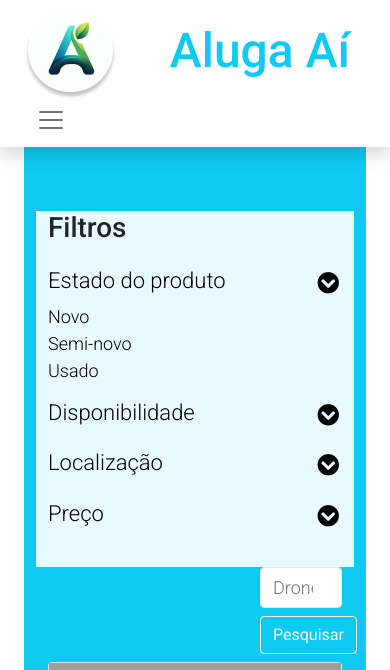
After one commit to VascoCosta03/AlugaAi, a Django app: page /drones/ in a window 390 px wide. The commit adds this page. Shown: the top 670 px of the page. Run offline with Django 4.2, Linux system fonts and the light colour scheme; some libraries are stand-ins or nearby versions; grey boxes are pictures that could not be loaded.

Commit message:
drones a partir do botao do index

```diff
--- /dev/null
+++ b/app/index/templates/drones.html
@@ -0,0 +1,248 @@
+{% extends "base.html" %}
+
+    {% block titulo %}
+    Página Drones
+    {% endblock titulo %}
+
+    {% block conteudo %}
+
+<!DOCTYPE html>
+<html lang="en">
+
+<head>
+    <title>Aluga Ai</title>
+    <meta charset="utf-8" />
+    <meta name="viewport" content="width=device-width, initial-scale=1" />
+
+    <link rel="apple-touch-icon" href="assets/img/apple-icon.png" />
+    <link rel="shortcut icon" type="image/x-icon" href="assets/img/favicon.ico" />
+
+    <link rel="stylesheet" href="assets/css/bootstrap.min.css" />
+    <link rel="stylesheet" href="assets/css/templatemo.css" />
+    <link rel="stylesheet" href="assets/css/custom.css" />
+
+    <!-- Load fonts style after rendering the layout styles -->
+    <link rel="stylesheet"
+      href="https://fonts.googleapis.com/css2?family=Roboto:wght@100;200;300;400;500;700;900&display=swap" />
+    <link rel="stylesheet" href="assets/css/fontawesome.min.css" />
+    <!--
+
+  TemplateMo 559 Zay Shop
+
+  https://templatemo.com/tm-559-zay-shop
+
+  -->
+
+  <!-- Modal -->
+  <div class="modal fade bg-white" id="templatemo_search" tabindex="-1" role="dialog"
+    aria-labelledby="exampleModalLabel" aria-hidden="true">
+    <div class="modal-dialog modal-lg" role="document">
+      <div class="w-100 pt-1 mb-5 text-right">
+        <button type="button" class="btn-close" data-bs-dismiss="modal" aria-label="Close"></button>
+      </div>
+      <form action="" method="get" class="modal-content modal-body border-0 p-0">
+        <div class="input-group mb-2">
+          <input type="text" class="form-control" id="inputModalSearch" name="q" placeholder="Search ..." />
+          <button type="submit" class="input-group-text bg-success text-light">
+            <i class="fa fa-fw fa-search text-white"></i>
+          </button>
+        </div>
+      </form>
+    </div>
+  </div>
+
+
+
+    <!-- Start Content -->
+    <section class="bg-info pt-3">
+        <div class="container py-5">
+            <div class="row">
+                <div class="col-lg-3" style="background-color: rgb(232, 249, 255);">
+                    <h1 class="font-weight-bold mb-4">Filtros</h1>
+                    <ul class="list-unstyled templatemo-accordion">
+                        <li class="pb-3">
+                            <a class="collapsed d-flex justify-content-between h3 text-decoration-none" href="#">
+                                Estado do produto
+                                <i class="fa fa-fw fa-chevron-circle-down mt-1"></i>
+                            </a>
+                            <ul class="collapse show list-unstyled pl-3">
+                                <li><a class="text-decoration-none" href="#">Novo</a></li>
+                                <li><a class="text-decoration-none" href="#">Semi-novo</a></li>
+                                <li><a class="text-decoration-none" href="#">Usado</a></li>
+                            </ul>
+                        </li>
+                        <li class="pb-3">
+                            <a class="collapsed d-flex justify-content-between h3 text-decoration-none" href="#">
+                                Disponibilidade
+                                <i class="pull-right fa fa-fw fa-chevron-circle-down mt-1"></i>
+                            </a>
+                            <ul id="collapseTwo" class="collapse list-unstyled pl-3">
+                                <li><a class="text-decoration-none" href="#">Definir</a></li>
+                                <li><a class="text-decoration-none" href="#">Definir</a></li>
+                            </ul>
+                        </li>
+                        <li class="pb-3">
+                            <a class="collapsed d-flex justify-content-between h3 text-decoration-none" href="#">
+                                Localização
+                                <i class="pull-right fa fa-fw fa-chevron-circle-down mt-1"></i>
+                            </a>
+                            <ul id="collapseThree" class="collapse list-unstyled pl-3">
+                                <li><a class="text-decoration-none" href="#">Definir</a></li>
+                                <li><a class="text-decoration-none" href="#">Definir</a></li>
+                                <li><a class="text-decoration-none" href="#">Definir</a></li>
+                            </ul>
+                        </li>
+                        <li class="pb-3">
+                            <a class="collapsed d-flex justify-content-between h3 text-decoration-none" href="#">
+                                Preço
+                                <i class="pull-right fa fa-fw fa-chevron-circle-down mt-1"></i>
+                            </a>
+                            <ul id="collapseThree" class="collapse list-unstyled pl-3">
+                                <li><a class="text-decoration-none" href="#">Definir</a></li>
+                                <li><a class="text-decoration-none" href="#">Definir</a></li>
+                                <li><a class="text-decoration-none" href="#">Definir</a></li>
+                            </ul>
+                        </li>
+                    </ul>
+                </div>
+                <div class="col-lg-9">
+                    <div class="row">
+                        <div class="col-8">
+
+                        </div>
+                        <div class="col-4">
+                            <form class="form-inline">
+                                <input class="form-control mr-sm-2" type="search" placeholder="Drone" aria-label="Search">
+                                <button class="btn btn-outline-light my-2 my-sm-0" type="submit">Pesquisar</button>
+                            </form>
+                        </div>
+                    </div>
+                    <div>
+                        <div class="row text-dark">
+                            <div class="col-12 col-md-4 mb-4">
+                                <div class="card h-100 card-produto" value="1">
+                                    <img src="https://www.mytrendyphone.pt/images/RC-Drone-with-GPS-and-4K-HD-Dual-Camera-F11-20122021-01-p.webp">
+                                    <div class="card-body pb-0">
+                                        <div class="row">
+                                            <h2 href="produto.html" class="h2 text-decoration-none col-10">Bicicleta Rua</h2>
+                                            <i class="col-2 fa fa-heart mt-2 fa-lg text-muted"></i>
+                                        </div>
+                                        <div class="row">
+                                            <p class="fw-bold">10.00 €/Dia</p>
+                                        </div>
+                                        <div class="row mt-5">
+                                            <p href="produto.html" class="text-decoration-none col-10">João Sousa</p>
+                                            <i class="col-2 fa fa-envelope mt-2 fa-lg text-muted"></i>
+                                        </div>
+                                    </div>
+                                </div>
+                            </div>
+                            <div class="col-12 col-md-4 mb-4">
+                                <div class="card h-100 card-produto" value="1">
+                                    <img src="https://www.mytrendyphone.pt/images/RC-Drone-with-GPS-and-4K-HD-Dual-Camera-F11-20122021-01-p.webp">
+                                    <div class="card-body pb-0">
+                                        <div class="row">
+                                            <h2 href="produto.html" class="h2 text-decoration-none col-10">Bicicleta Campo</h2>
+                                            <i class="col-2 fa fa-heart mt-2 fa-lg text-muted"></i>
+                                        </div>
+                                        <div class="row">
+                                            <p class="fw-bold">14.00 €/Dia</p>
+                                        </div>
+                                        <div class="row mt-5">
+                                            <p href="produto.html" class="text-decoration-none col-10">Rui Silva</p>
+                                            <i class="col-2 fa fa-envelope mt-2 fa-lg text-muted"></i>
+                                        </div>
+                                    </div>
+                                </div>
+                            </div>
+                            <div class="col-12 col-md-4 mb-4">
+                                <div class="card h-100 card-produto" value="1">
+                                    <img src="https://www.mytrendyphone.pt/images/RC-Drone-with-GPS-and-4K-HD-Dual-Camera-F11-20122021-01-p.webp">
+                                    <div class="card-body pb-0">
+                                        <div class="row">
+                                            <h2 href="produto.html" class="h2 text-decoration-none col-10">Bicicleta Pro</h2>
+                                            <i class="col-2 fa fa-heart mt-2 fa-lg text-muted"></i>
+                                        </div>
+                                        <div class="row">
+                                            <p class="fw-bold">20.00 €/Dia</p>
+                                        </div>
+                                        <div class="row mt-5">
+                                            <p href="produto.html" class="text-decoration-none col-10">Rafael Cardoso</p>
+                                            <i class="col-2 fa fa-envelope mt-2 fa-lg text-muted"></i>
+                                        </div>
+                                    </div>
+                                </div>
+                            </div>
+                        </div>
+                    </div>
+                    <div>
+                        <div>
+                            <div class="row text-dark">
+                                <div class="col-12 col-md-4 mb-4">
+                                    <div class="card h-100 card-produto" value="1">
+                                        <img src="https://www.mytrendyphone.pt/images/RC-Drone-with-GPS-and-4K-HD-Dual-Camera-F11-20122021-01-p.webp">
+                                        <div class="card-body pb-0">
+                                            <div class="row">
+                                                <h2 href="produto.html" class="h2 text-decoration-none col-10">Bicicleta Rua</h2>
+                                                <i class="col-2 fa fa-heart mt-2 fa-lg text-muted"></i>
+                                            </div>
+                                            <div class="row">
+                                                <p class="fw-bold">10.00 €/Dia</p>
+                                            </div>
+                                            <div class="row mt-5">
+                                                <p href="produto.html" class="text-decoration-none col-10">João Sousa</p>
+                                                <i class="col-2 fa fa-envelope mt-2 fa-lg text-muted"></i>
+                                            </div>
+                                        </div>
+                                    </div>
+                                </div>
+                                <div class="col-12 col-md-4 mb-4">
+                                    <div class="card h-100 card-produto" value="1">
+                                        <img src="https://www.mytrendyphone.pt/images/RC-Drone-with-GPS-and-4K-HD-Dual-Camera-F11-20122021-01-p.webp">
+                                        <div class="card-body pb-0">
+                                            <div class="row">
+                                                <h2 href="produto.html" class="h2 text-decoration-none col-10">Bicicleta Campo</h2>
+                                                <i class="col-2 fa fa-heart mt-2 fa-lg text-muted"></i>
+                                            </div>
+                                            <div class="row">
+                                                <p class="fw-bold">14.00 €/Dia</p>
+                                            </div>
+                                            <div class="row mt-5">
+                                                <p href="produto.html" class="text-decoration-none col-10">Rui Silva</p>
+                                                <i class="col-2 fa fa-envelope mt-2 fa-lg text-muted"></i>
+                                            </div>
+                                        </div>
+                                    </div>
+                                </div>
+                                <div class="col-12 col-md-4 mb-4">
+                                    <div class="card h-100 card-produto" value="1">
+                                        <img src="https://www.mytrendyphone.pt/images/RC-Drone-with-GPS-and-4K-HD-Dual-Camera-F11-20122021-01-p.webp">
+                                        <div class="card-body pb-0">
+                                            <div class="row">
+                                                <h2 href="produto.html" class="h2 text-decoration-none col-10">Bicicleta Pro</h2>
+                                                <i class="col-2 fa fa-heart mt-2 fa-lg text-muted"></i>
+                                            </div>
+                                            <div class="row">
+                                                <p class="fw-bold">20.00 €/Dia</p>
+                                            </div>
+                                            <div class="row mt-5">
+                                                <p href="produto.html" class="text-decoration-none col-10">Rafael Cardoso</p>
+                                                <i class="col-2 fa fa-envelope mt-2 fa-lg text-muted"></i>
+                                            </div>
+                                        </div>
+                                    </div>
+                                </div>
+                            </div>
+                        </div>
+                        <div>
+                            <div class="col-lg-9">
+                                <div class="row">
+                                    <div class="col-12">
+                                        <hr class="bg-primary">
+                                    </div>
+                                </div>
+
+</body>
+
+</html>
+{% endblock conteudo %}
--- a/app/index/urls.py
+++ b/app/index/urls.py
@@ -11,5 +11,6 @@ urlpatterns = [
     path('dashboard/', dashboard, name='dashboard'),
     path('produto/', produto, name='produto'),
     path('deslogar_usuario/', deslogar_usuario, name='deslogar_usuario'),
+    path('drones/', drones, name='drones'),
     path('about/', about, name='about'),
 ]
--- a/app/index/views.py
+++ b/app/index/views.py
@@ -15,6 +15,9 @@ def about(request):
 
 def produto(request):
     return render(request, 'produto.html')
+
+def drones(request):
+    return render(request, 'drones.html')
 
 @login_required(login_url='index')
 def dashboard(request):
```
Also changed, not shown: app/index/templates/index.html (+4 -3 lines).
